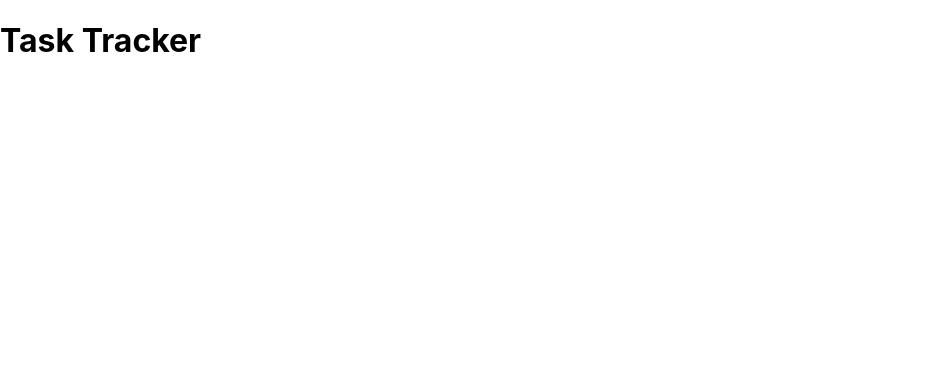
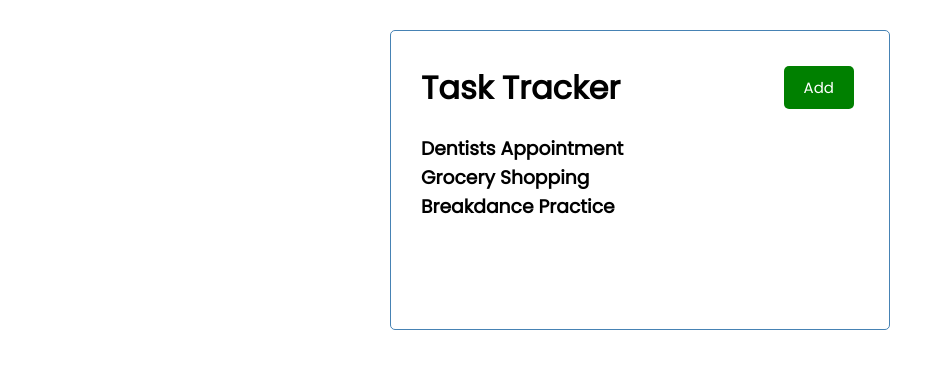
Before and after one commit to pendemic/react-task-tracker, a React (Create React App) app: page / in a window 1280 px wide. Shown: the top 368 px of the page, without its empty margins (0-952 px from the left). Built offline with nearby package versions, Linux system fonts and the light colour scheme.

Commit message:
Added button and tasks components

```diff
--- a/src/App.js
+++ b/src/App.js
@@ -1,9 +1,32 @@
+import { useState } from 'react'
 import Header from './components/Header'
+import Tasks from './components/Tasks'
+function App() {
 
-function App() {
+  const [tasks, setTasks] = useState([
+    {
+        id: 1,
+        text: 'Dentists Appointment',
+        day: 'September 12th at 10am',
+        reminder: true,
+    },
+    {
+        id: 2,
+        text: 'Grocery Shopping',
+        day: 'September 10th at 5pm',
+        reminder: true,
+    },
+    {
+        id: 3,
+        text: 'Breakdance Practice',
+        day: ' September 13th at 11am',
+        reminder: true,
+    },
+])
   return (
     <div className="container">
       <Header />
+      <Tasks tasks={tasks} />
     </div>
   );
 }
--- /dev/null
+++ b/src/components/Button.js
@@ -0,0 +1,18 @@
+import PropTypes from 'prop-types'
+const Button = ({color, text, onClick}) => {
+    return (
+     <button onClick={onClick} style={{backgroundColor : color}} className='btn'>{text}</button>
+     )
+}
+Button.defaultProps = {
+    color: 'steelblue',
+}
+Button.propTypes = {
+    text: PropTypes.string,
+    color: PropTypes.string,
+    onClick: PropTypes.func,
+}
+//pass e for the event object for onClick funtion for details of the element
+//const onClick = (e) => {}
+
+export default Button
--- a/src/components/Header.js
+++ b/src/components/Header.js
@@ -1,13 +1,26 @@
-import React from 'react'
+import PropTypes from 'prop-types'
+import Button from './Button'
 
-const Header = (props) => {
+const Header = ({title}) => {
+    const onClick = () => {
+        console.log('Click')
+    }
     return (
-        <header>
-          <h1>{props.title}</h1>
+        <header className='header'>
+          <h1>{title}</h1>
+          <Button color='green' text='Add' onClick = {onClick}/>
         </header>
     )
 }
 Header.defaultProps ={
     title: 'Task Tracker',
 }
+Header.propTypes = {
+    title: PropTypes.string.isRequired,
+}
+//Can use for inline styling of header
+// const headingStyle = {
+//     color: 'red',
+//     backgroundColor: 'black',
+// }
 export default Header
--- /dev/null
+++ b/src/components/Tasks.js
@@ -0,0 +1,13 @@
+
+const Tasks = ({ tasks }) => {
+
+    return (
+
+        <>
+        {tasks.map((task) => (<h3 key={task.id}>{task.text}</h3>))}
+
+        </>
+    )
+}
+
+export default Tasks
--- a/src/index.css
+++ b/src/index.css
@@ -1,13 +1,112 @@
-body {
+@import url('https://fonts.googleapis.com/css2?family=Poppins:wght@300;400&display=swap');
+
+* {
+  box-sizing: border-box;
   margin: 0;
-  font-family: -apple-system, BlinkMacSystemFont, 'Segoe UI', 'Roboto', 'Oxygen',
-    'Ubuntu', 'Cantarell', 'Fira Sans', 'Droid Sans', 'Helvetica Neue',
-    sans-serif;
-  -webkit-font-smoothing: antialiased;
-  -moz-osx-font-smoothing: grayscale;
+  padding: 0;
 }
 
-code {
-  font-family: source-code-pro, Menlo, Monaco, Consolas, 'Courier New',
-    monospace;
+body {
+  font-family: 'Poppins', sans-serif;
 }
+
+.container {
+  max-width: 500px;
+  margin: 30px auto;
+  overflow: auto;
+  min-height: 300px;
+  border: 1px solid steelblue;
+  padding: 30px;
+  border-radius: 5px;
+}
+
+.header {
+  display: flex;
+  justify-content: space-between;
+  align-items: center;
+  margin-bottom: 20px;
+}
+
+.btn {
+  display: inline-block;
+  background: #000;
+  color: #fff;
+  border: none;
+  padding: 10px 20px;
+  margin: 5px;
+  border-radius: 5px;
+  cursor: pointer;
+  text-decoration: none;
+  font-size: 15px;
+  font-family: inherit;
+}
+
+.btn:focus {
+  outline: none;
+}
+
+.btn:active {
+  transform: scale(0.98);
+}
+
+.btn-block {
+  display: block;
+  width: 100%;
+}
+
+.task {
+  background: #f4f4f4;
+  margin: 5px;
+  padding: 10px 20px;
+  cursor: pointer;
+}
+
+.task.reminder {
+  border-left: 5px solid green;
+}
+
+.task h3 {
+  display: flex;
+  align-items: center;
+  justify-content: space-between;
+}
+
+.add-form {
+  margin-bottom: 40px;
+}
+
+.form-control {
+  margin: 20px 0;
+}
+
+.form-control label {
+  display: block;
+}
+
+.form-control input {
+  width: 100%;
+  height: 40px;
+  margin: 5px;
+  padding: 3px 7px;
+  font-size: 17px;
+}
+
+.form-control-check {
+  display: flex;
+  align-items: center;
+  justify-content: space-between;
+}
+
+.form-control-check label {
+  flex: 1;
+}
+
+.form-control-check input {
+  flex: 2;
+  height: 20px;
+}
+
+footer {
+  margin-top: 30px;
+  text-align: center;
+}
```
Also changed, not shown: src/components/Task.js (added, +11 -0 lines).
